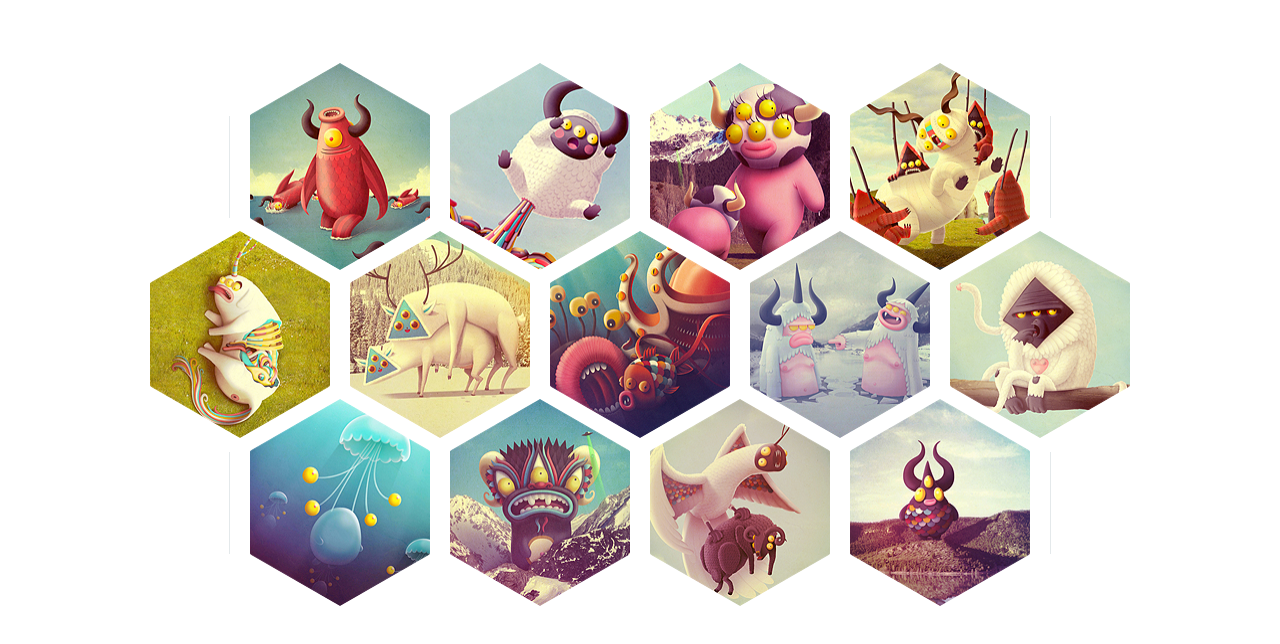
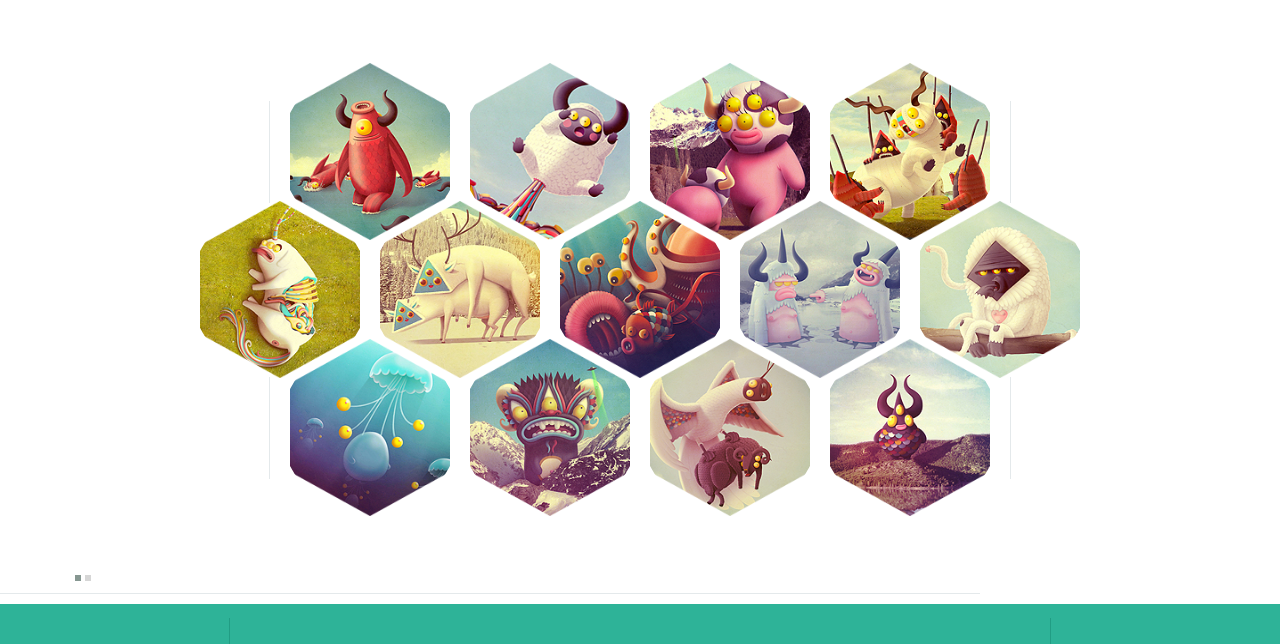
Before and after one commit to sharsheevnursultan/hexal, a plain HTML site: page index.html in a window 1280 px wide. Shown: the part 92-736 px from the top of the page. Drawn offline with Linux system fonts and the light colour scheme.

Commit message:
first commit

```diff
--- a/assets/css/responsive.css
+++ b/assets/css/responsive.css
@@ -1,17 +1,26 @@
 @media (min-width: 576px) {
-
+    .hex-layer-1 {
+        width: 160px;
+        height: 177px;
+    }
 }
 
 @media (min-width: 768px) {
-
+    .hex-layer-1 {
+        width: 160px;
+        height: 177px;
+    }
 }
 
 @media (min-width: 992px) {
-
+    .hex-layer-1 {
+        width: 160px;
+        height: 177px;
+    }
 }
 
 @media (min-width: 1200px) {
-    .container{
+    .container {
 
     }
 }
--- a/assets/css/style.css
+++ b/assets/css/style.css
@@ -132,10 +132,8 @@ img {
 
 /* hexagons*/
 .hexagons-main {
-    width: 100%;
     position: relative;
     display: flex;
-    justify-content: center;
 }
 
 .hexagons-main:before {
```
Also changed, not shown: index.html (+0 -1 lines).
